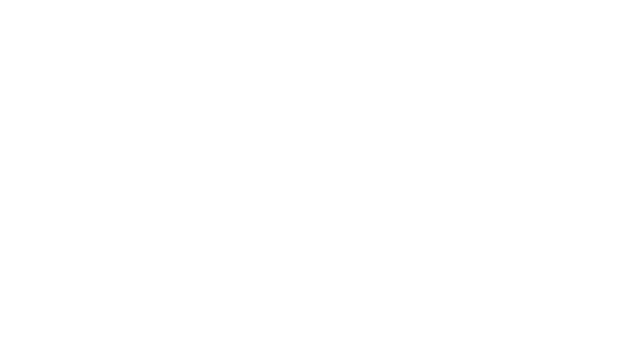
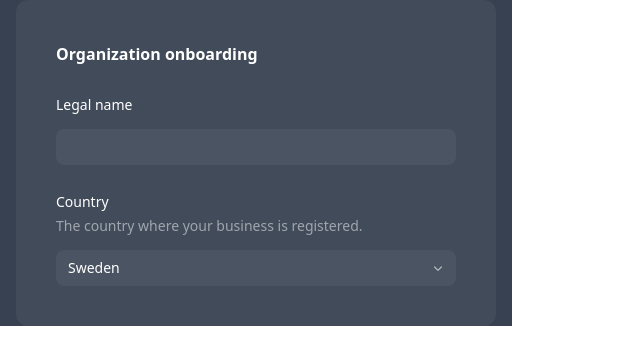
Before and after one commit to axellundholm/mern-demo, a React (Vite) app in the folder frontend/: page /playground in a window 1280 px wide. Before the commit this address had no page. Shown: the top 364 px of the page, without its empty margins (0-640 px from the left). Built offline with nearby package versions, Linux system fonts and the light colour scheme.

Commit message:
Created UI playground

```diff
--- a/frontend/src/App.jsx
+++ b/frontend/src/App.jsx
@@ -3,8 +3,8 @@
 import Home from "./pages/Home";
 import CreateCustomer from "./pages/CreateCustomer";
 import ShowCustomer from "./pages/ShowCustomer";
-import EditCustomer from "./pages/EditCustomer";
 import DeleteCustomer from "./pages/DeleteCustomer";
+import Playground from "./pages/Playground";
 
 const App = () => {
   return (
@@ -12,8 +12,8 @@
       <Route path="/" element={<Home />} />
       <Route path="/customers/create" element={<CreateCustomer />} />
       <Route path="/customers/details/:id" element={<ShowCustomer />} />
-      <Route path="/customers/edit/:id" element={<EditCustomer />} />
       <Route path="/customers/delete/:id" element={<DeleteCustomer />} />
+      <Route path="/playground" element={<Playground />} />
     </Routes>
   );
 };
--- /dev/null
+++ b/frontend/src/pages/Playground.jsx
@@ -0,0 +1,54 @@
+import {
+  Description,
+  Field,
+  Fieldset,
+  Input,
+  Label,
+  Legend,
+  Select,
+} from "@headlessui/react";
+import { ChevronDownIcon } from "@heroicons/react/20/solid";
+import clsx from "clsx";
+
+export default function Example() {
+  return (
+    <div className="w-full max-w-lg px-4 bg-gray-700">
+      <Fieldset className="space-y-6 rounded-xl bg-white/5 p-6 sm:p-10">
+        <Legend className="text-base/7 font-semibold text-white">
+          Organization onboarding
+        </Legend>
+        <Field>
+          <Label className="text-sm/6 font-medium text-white">Legal name</Label>
+          <Input
+            className={clsx(
+              "mt-3 block w-full rounded-lg border-none bg-white/5 py-1.5 px-3 text-sm/6 text-white",
+              "focus:outline-none data-[focus]:outline-2 data-[focus]:-outline-offset-2 data-[focus]:outline-white/25"
+            )}
+          />
+        </Field>
+        <Field>
+          <Label className="text-sm/6 font-medium text-white">Country</Label>
+          <Description className="text-sm/6 text-white/50">
+            The country where your business is registered.
+          </Description>
+          <div className="relative">
+            <Select
+              className={clsx(
+                "mt-3 block w-full appearance-none rounded-lg border-none bg-white/5 py-1.5 px-3 text-sm/6 text-white",
+                "focus:outline-none data-[focus]:outline-2 data-[focus]:-outline-offset-2 data-[focus]:outline-white/25",
+                // Make the text of each option black on Windows
+                "*:text-black"
+              )}
+            >
+              <option>Sweden</option>
+            </Select>
+            <ChevronDownIcon
+              className="group pointer-events-none absolute top-2.5 right-2.5 size-4 fill-white/60"
+              aria-hidden="true"
+            />
+          </div>
+        </Field>
+      </Fieldset>
+    </div>
+  );
+}
```
